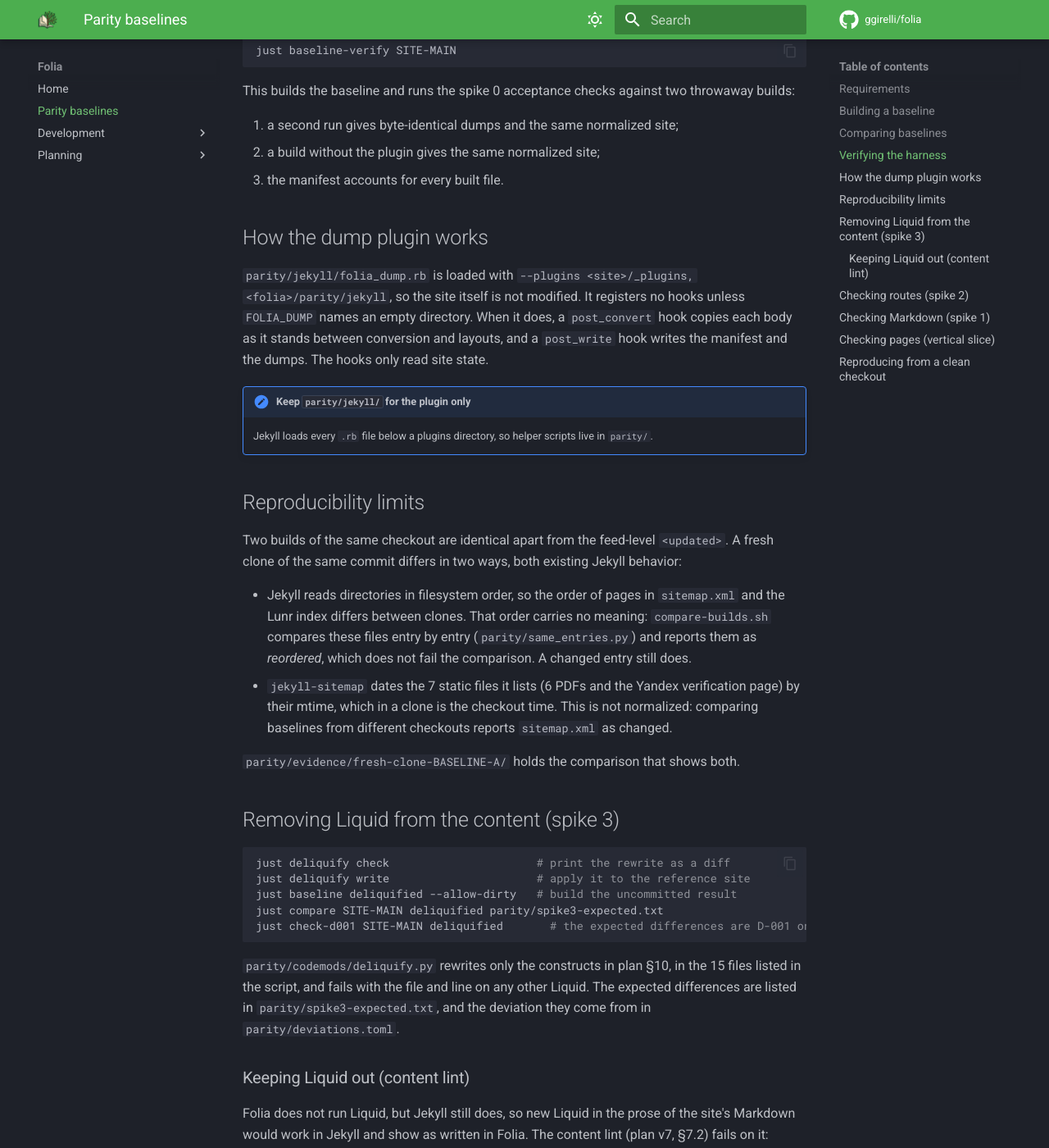
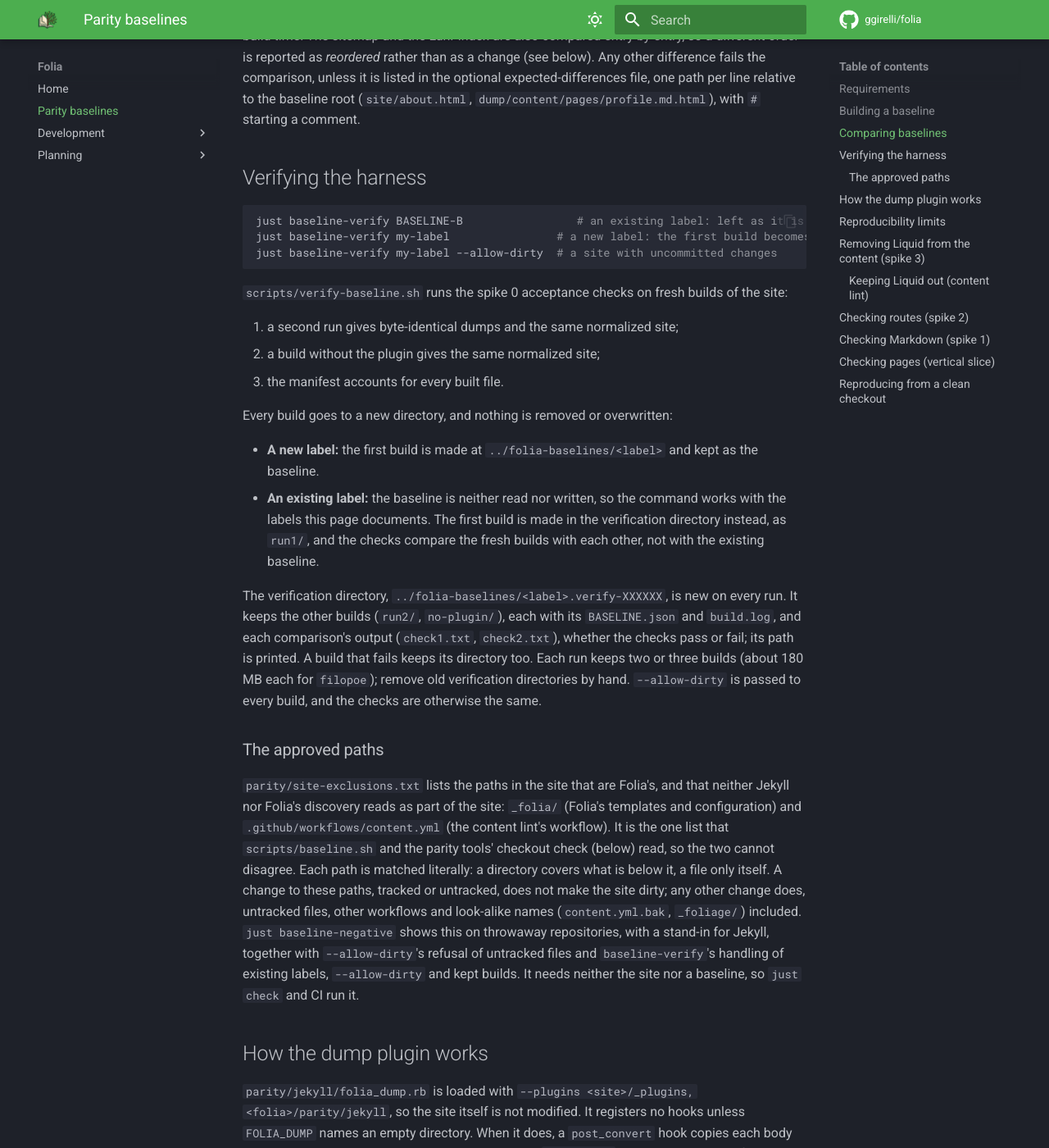
Before and after one commit to ggirelli/folia-web, an MkDocs documentation site: the page built from docs/baseline.md, in a window 1280 px wide and 1400 px high, scrolled down 2491 px. Shown: the whole window at 82% size. Built offline with MkDocs 1.6.1 and Material for MkDocs 9.7.7, drawn with Linux system fonts in a browser that asks for light colours; comment, search, counter and statistics services are not loaded; some of the changed text lies outside the part shown.

Commit message:
feat(parity): verify baselines with the shared site exclusions (A2.6) (#2)
Plan v12, §5.4, work item A2.6. Squashed from branch parity/a2-6-baseline-verify:

- a88e0a5 feat(parity): verify baselines with the shared site exclusions (A2.6)
- b95091b fix(parity): refuse untracked files under --allow-dirty; run baseline-negative in check (A2.6)

parity/site-exclusions.txt is the one list of approved site paths (_folia,
.github/workflows/content.yml), read by the parity tools' checkout check and by
baseline.sh. baseline.sh leaves exactly those out of its dirtiness check and
site.diff, and with --allow-dirty still refuses untracked files, which site.diff
cannot record. verify-baseline.sh takes --allow-dirty, verifies an existing label
into a new LABEL.verify-XXXXXX directory without touching it, and keeps every
build. `just baseline-negative` (25 hermetic cases) runs in `just check` and CI.

Co-Authored-By: Claude Opus 5.5 <noreply@anthropic.com>

````diff
--- a/docs/baseline.md
+++ b/docs/baseline.md
@@ -21,10 +21,15 @@ just baseline SITE-MAIN
 
 This runs `scripts/baseline.sh ../filopoe ../folia-baselines/SITE-MAIN`, which:
 
-1. refuses to build a site with uncommitted changes, unless `--allow-dirty` is given
-   (`just baseline my-label --allow-dirty`); then it saves them as `site.diff`
-   (`git diff --binary HEAD`);
-2. refuses to overwrite an existing baseline;
+1. refuses to overwrite an existing baseline;
+2. refuses to build a site with uncommitted changes, untracked files included, unless
+   `--allow-dirty` is given (`just baseline my-label --allow-dirty`); then it saves them as
+   `site.diff` (`git diff --binary HEAD`). `--allow-dirty` is for changes to tracked files, such
+   as a source fix verified before it is committed: it still refuses untracked files, which
+   `site.diff` cannot record and the parity tools refuse, so the baseline could not be used
+   (stage a new file to include it). The paths in
+   [`parity/site-exclusions.txt`](#the-approved-paths) are left out of all of this: a change
+   there is not a change to the site;
 3. records the site and Folia commits, the tool versions and the build flags in `BASELINE.json`;
 4. builds the site with `JEKYLL_ENV=production bundle exec jekyll build --disable-disk-cache`,
    loading the dump plugin from this repository;
@@ -42,13 +47,13 @@ The baseline directory holds:
 | `dump/content/_by_output/<output>.html` | the same, for pages that share a source (pagination) |
 | `dump/excerpt/<source>.html` | each document's rendered excerpt |
 | `dump/meta/<source>.json` | title, date, `last_modified_at` (resolved, its origin, and the front matter value), categories, tags |
+| `BASELINE.json` | what was built, and with what; `site.excluded` lists the approved paths left out of `site.status` and `site.diff` |
+| `site.diff` | for a build of uncommitted changes, those changes |
+| `build.log` | Jekyll's output |
 
 `last_modified_at_from` says where each date came from: `front_matter`, `git` (the last commit
 touching the file), or `mtime` (no commit touches it). Jekyll uses front matter only for documents;
 for pages the git date always wins (plan v3, §2.6).
-| `BASELINE.json` | what was built, and with what |
-| `site.diff` | for a build of uncommitted changes, those changes |
-| `build.log` | Jekyll's output |
 
 Each manifest row has these fields:
 
@@ -80,14 +85,46 @@ starting a comment.
 ## Verifying the harness
 
 ```sh
-just baseline-verify SITE-MAIN
+just baseline-verify BASELINE-B                 # an existing label: left as it is
+just baseline-verify my-label                # a new label: the first build becomes the baseline
+just baseline-verify my-label --allow-dirty  # a site with uncommitted changes
 ```
 
-This builds the baseline and runs the spike 0 acceptance checks against two throwaway builds:
+`scripts/verify-baseline.sh` runs the spike 0 acceptance checks on fresh builds of the site:
 
 1. a second run gives byte-identical dumps and the same normalized site;
 2. a build without the plugin gives the same normalized site;
 3. the manifest accounts for every built file.
+
+Every build goes to a new directory, and nothing is removed or overwritten:
+
+- **A new label:** the first build is made at `../folia-baselines/<label>` and kept as the
+  baseline.
+- **An existing label:** the baseline is neither read nor written, so the command works with
+  the labels this page documents. The first build is made in the verification directory instead,
+  as `run1/`, and the checks compare the fresh builds with each other, not with the existing
+  baseline.
+
+The verification directory, `../folia-baselines/<label>.verify-XXXXXX`, is new on every run. It
+keeps the other builds (`run2/`, `no-plugin/`), each with its `BASELINE.json` and `build.log`, and
+each comparison's output (`check1.txt`, `check2.txt`), whether the checks pass or fail; its path is
+printed. A build that fails keeps its directory too. Each run keeps two or three builds (about
+180 MB each for `filopoe`); remove old verification directories by hand. `--allow-dirty` is
+passed to every build, and the checks are otherwise the same.
+
+### The approved paths
+
+`parity/site-exclusions.txt` lists the paths in the site that are Folia's, and that neither
+Jekyll nor Folia's discovery reads as part of the site: `_folia/` (Folia's templates and
+configuration) and `.github/workflows/content.yml` (the content lint's workflow). It is the one
+list that `scripts/baseline.sh` and the parity tools' checkout check (below) read, so the two
+cannot disagree. Each path is matched literally: a directory covers what is below it, a file only
+itself. A change to these paths, tracked or untracked, does not make the site dirty; any other
+change does, untracked files, other workflows and look-alike names (`content.yml.bak`,
+`_foliage/`) included. `just baseline-negative` shows this on throwaway repositories, with a
+stand-in for Jekyll, together with `--allow-dirty`'s refusal of untracked files and
+`baseline-verify`'s handling of existing labels, `--allow-dirty` and kept builds. It needs
+neither the site nor a baseline, so `just check` and CI run it.
 
 ## How the dump plugin works
 
@@ -185,10 +222,9 @@ configuration in `parity/filopoe.toml`, and compares the plan with the baseline'
 Folia itself refuses a plan where two outputs share a URL or an output file. The tool refuses a
 site checkout that is not the commit the baseline was built from (with exactly the changes in
 its `site.diff`, if it has one, and no untracked files), and uses the baseline's
-build time to decide what was future-dated. Changes below `_folia/`, Folia's own templates and
-configuration in the site, do not count, nor do changes to `.github/workflows/content.yml`, the
-content lint's workflow: neither Jekyll nor Folia's discovery reads them. Any other file counts,
-other workflows included.
+build time to decide what was future-dated. Changes to [the approved paths](#the-approved-paths)
+(`_folia/` and `.github/workflows/content.yml`) do not count, as for `baseline.sh`: neither
+Jekyll nor Folia's discovery reads them. Any other file counts, other workflows included.
 
 ## Checking Markdown (spike 1)
 
@@ -363,7 +399,9 @@ unset FOLIA_SITE
 
 **The rebaseline and spike 2** use `SITE-COMMIT-A`, the commit that applied the rewrite, and **spike
 1** uses `SITE-COMMIT-B`, which adds the D-002 source fix on top of it. Until they are published to
-the site's repository they exist only in the local checkout, and these steps need them:
+the site's repository they exist only in the local checkout, and these steps need them (where the
+baselines already exist, `just baseline-verify` leaves them as they are and verifies into new
+directories, as described above):
 
 ```sh
 git -C ../filopoe checkout SITE-COMMIT-A
--- a/docs/development.md
+++ b/docs/development.md
@@ -62,6 +62,9 @@ Each mode crate depends on `folia-core` only, never on another mode.
   - `check_dump.rb`: checks that a dump accounts for every built file and that no date fell
     back to a file mtime.
   - `same_entries.py`: compares the sitemap or the Lunr index entry by entry.
+  - `site-exclusions.txt`: the paths in the site that are Folia's (`_folia/`, the content lint's
+    workflow), which `scripts/baseline.sh` and the parity tools' checkout check both leave out,
+    from this one list.
   - `check_date_shift.py`: checks that two baselines differ only by changed last-modified dates.
   - `deviations.toml`: the deviation ledger; an entry may name the Markdown gates it explains
     (`markdown_gates`). `spike3-expected.txt`: the differences spike 3 expects, each traced to a
@@ -72,7 +75,10 @@ Each mode crate depends on `folia-core` only, never on another mode.
 - **`scripts/`**: the scripts behind the `just` recipes.
   - `baseline.sh`: builds a baseline.
   - `compare-builds.sh`: compares two baselines.
-  - `verify-baseline.sh`: runs the spike 0 acceptance checks.
+  - `verify-baseline.sh`: runs the spike 0 acceptance checks on fresh builds, which it keeps;
+    an existing baseline is left as it is. `baseline-negative.sh` shows both scripts refuse
+    changes outside the approved paths, on throwaway repositories with a stand-in for Jekyll
+    (part of `just check`).
   - `markdown-negative.sh`, `pages-negative.sh`: show the Markdown and page checks fail when
     they should.
   - `ledger-negative.sh`: shows a DOM ledger entry holds only for the baseline record and files
````
Also changed, not shown: 7 other files.
